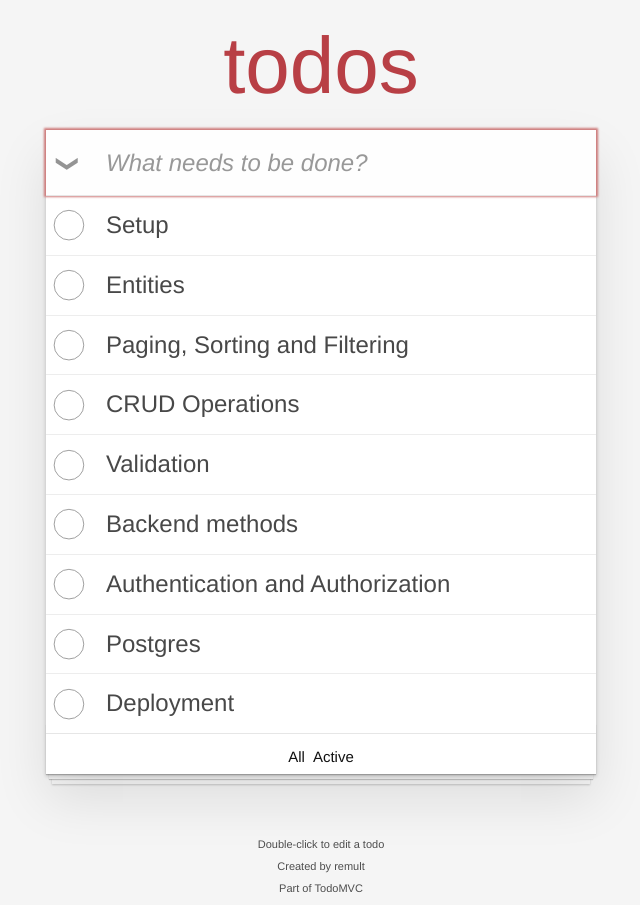
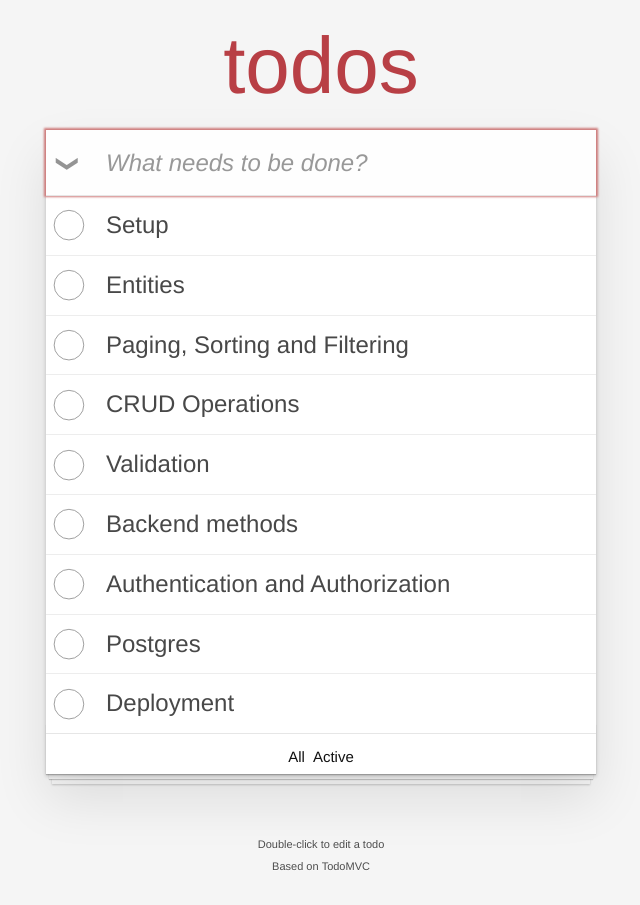
Before and after one commit to noam-honig/todo-app, a React (Vite) app: page / in a window 1280 px wide. Shown: the whole page, without its empty margins (319-959 px from the left). After the commit the page ends 883 px from the top, so only its background shows below. Built offline with nearby package versions, Linux system fonts and the light colour scheme.

Commit message:
minor adjustments

```diff
--- a/package.json
+++ b/package.json
@@ -20,7 +20,7 @@
     "pg": "^8.7.3",
     "react": "^18.0.0",
     "react-dom": "^18.0.0",
-    "remult": "^0.13.25"
+    "remult": "^0.13.28"
   },
   "devDependencies": {
     "@types/compression": "^1.7.2",
--- a/src/App.tsx
+++ b/src/App.tsx
@@ -54,31 +54,13 @@ function App() {
           <ul className="todo-list">
             {tasks.filter(task => !hideCompleted || !task.completed)
               .map(task => {
-                if (task.id === editingTask?.id) {
-                  const titleChange = (title: string) => {
-                    setEditingTask({ ...editingTask, title });
-
-                  };
-                  const saveTask = async () => {
-                    setTasks(tasks.map(t => t === task ? editingTask! : t));
-                    setEditingTask(undefined);
-                  };
-                  return <li key={task.id} className="editing">
-                    <input className="edit"
-                      value={editingTask.title}
-                      onBlur={saveTask}
-                      onChange={e => titleChange(e.target.value)} />
-                  </li>
-                }
-                else {
-
+                if (!editingTask || task.id != editingTask.id) {
                   const setCompleted = async (completed: boolean) => {
                     setTasks(tasks.map(t => t === task ? { ...task, completed } : t));
                   }
                   const deleteTask = async () => {
                     setTasks(tasks.filter(t => t !== task));
                   };
-
                   return <li key={task.id} className={task.completed ? 'completed' : ''}>
                     <div className="view">
                       <input className="toggle" type="checkbox"
@@ -90,6 +72,23 @@ function App() {
                     </div>
                   </li>
                 }
+                else {
+                  const titleChange = (title: string) => {
+                    setEditingTask({ ...editingTask, title });
+
+                  };
+                  const saveTask = async () => {
+                    setTasks(tasks.map(t => t === task ? editingTask : t));
+                    setEditingTask(undefined);
+                  };
+                  return <li key={task.id} className="editing">
+                    <input className="edit"
+                      value={editingTask.title}
+                      onBlur={saveTask}
+                      onChange={e => titleChange(e.target.value)} />
+                  </li>
+                }
+
               })}
           </ul>
         </section>
@@ -101,8 +100,7 @@ function App() {
 
       <footer className="info">
         <p>Double-click to edit a todo</p>
-        <p>Created by <a href="http://www.github.com/remult/remult">remult</a></p>
-        <p>Part of <a href="http://todomvc.com">TodoMVC</a></p>
+        <p>Based on <a href="http://todomvc.com">TodoMVC</a></p>
       </footer>
     </>
   );
--- a/tsconfig.server.json
+++ b/tsconfig.server.json
@@ -5,6 +5,7 @@
       "emitDecoratorMetadata": true,
       "esModuleInterop": true,
       "preserveValueImports": false,
+      "noEmit": false,
       "outDir": "dist"
    },
    "include": [
```
Also changed, not shown: 1 other file (tests, documents, lock files or other folders).
